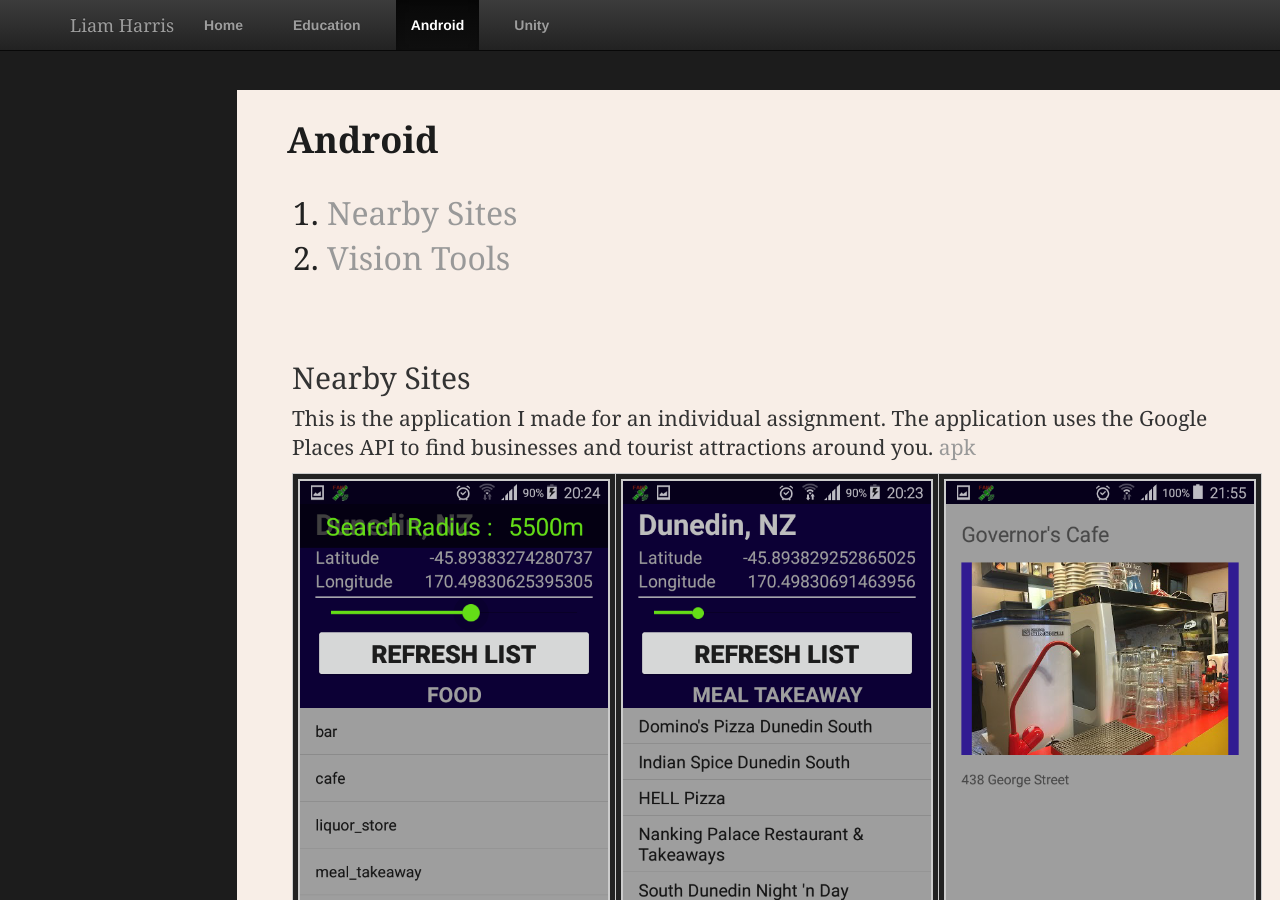
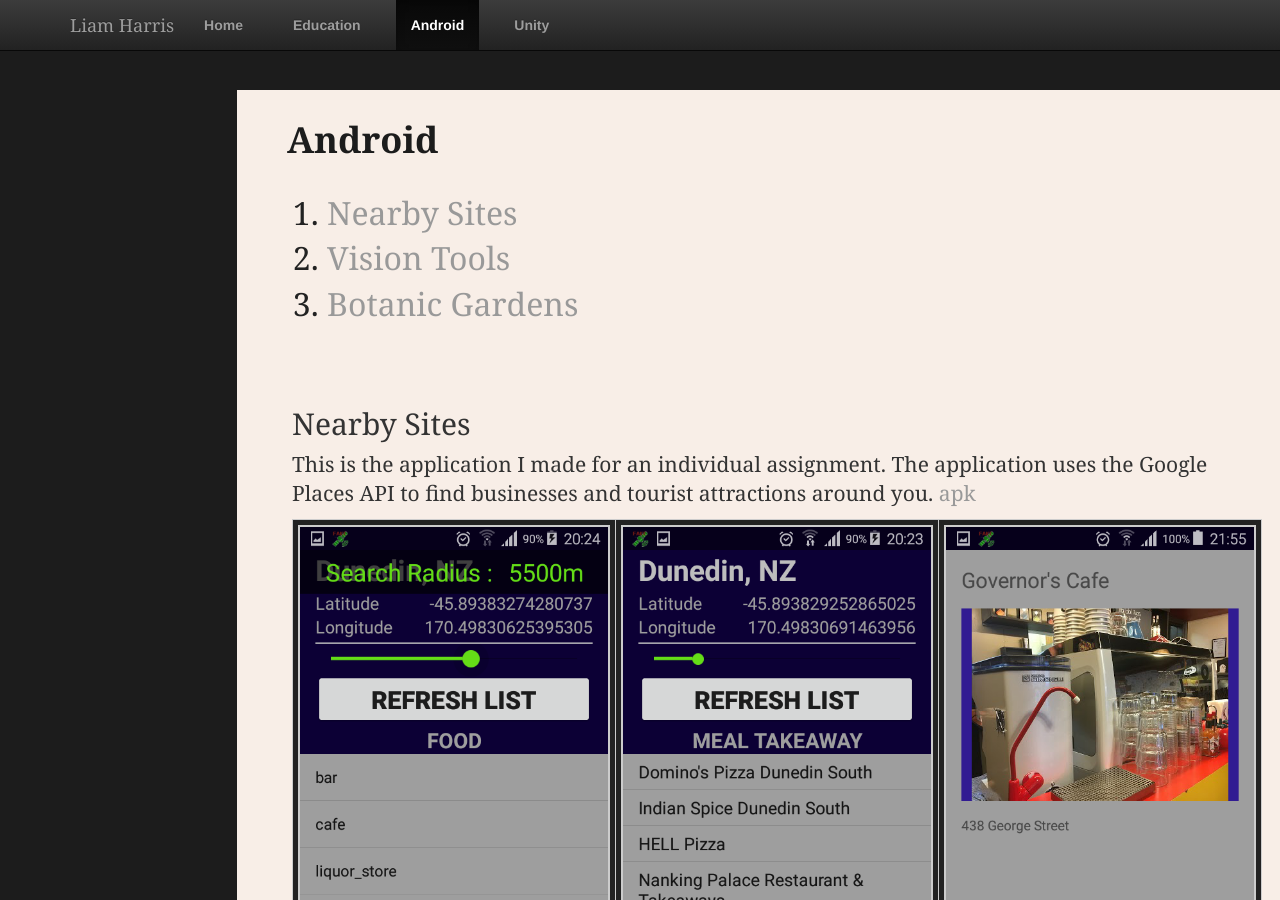
Before and after one commit to harrl7/harrl7.github.io, a Jekyll site: the page built from android/index.html, in a window 1280 px wide and 900 px high. Built offline with Jekyll 4.4.1, drawn with Linux system fonts in a browser that asks for light colours.

Commit message:
Update index.html

```diff
--- a/android/index.html
+++ b/android/index.html
@@ -10,6 +10,7 @@
 	<ol class="Table_Of_Contents">
 		<li> <a href="#Nearby_Sites"> Nearby Sites </a> </li>
 		<li> <a href="#Vision_Tool"> Vision Tools </a> </li>
+		<li> <a href="#Botanic_Gardens"> Botanic Gardens </a> </li>
 	</ol>
 
 	<article id="Nearby_Sites">
```
